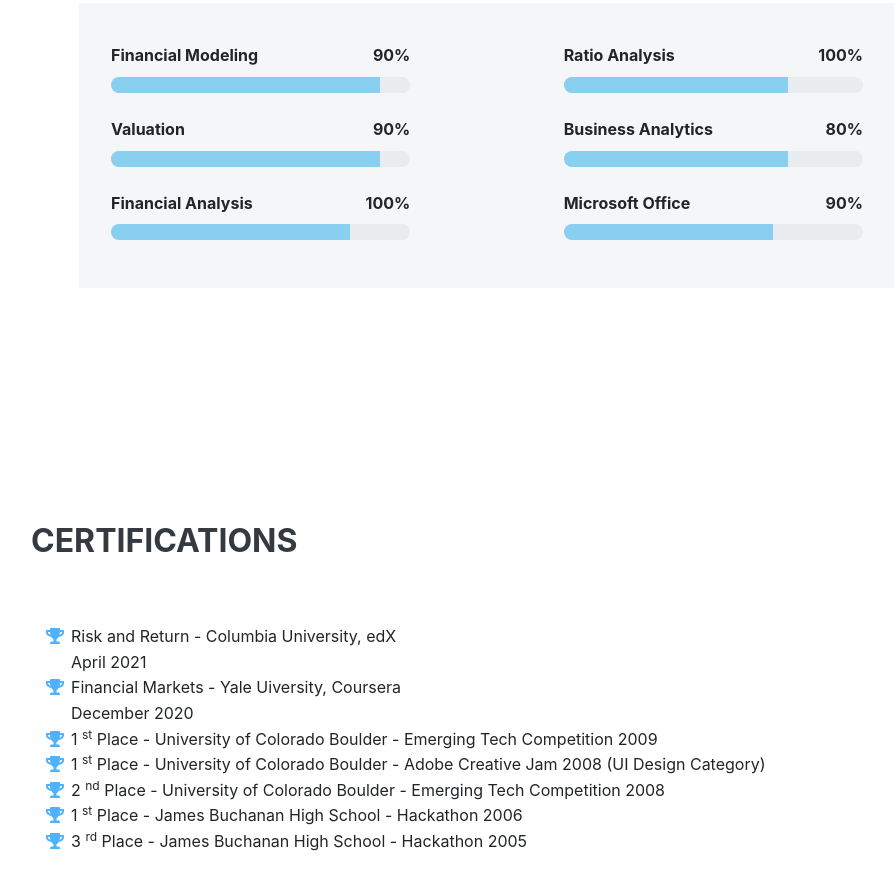
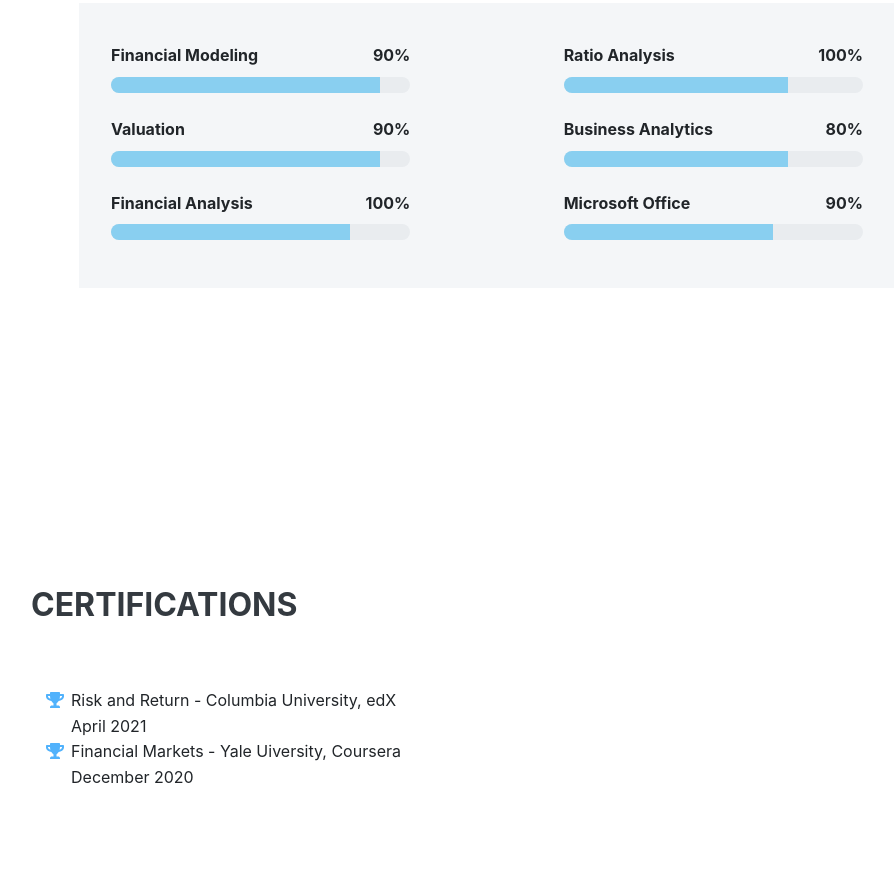
Before and after one commit to aditya-solomon/aditya, a plain HTML site: page index.html in a window 1280 px wide. Shown: the part 4026-4916 px from the top of the page, without its empty margins (289-1183 px from the left). Drawn offline with nearby package versions, Linux system fonts and the light colour scheme; a web font is replaced by a local one.

Commit message:
Update index.html

```diff
--- a/index.html
+++ b/index.html
@@ -244,36 +244,6 @@
                             Financial Markets - Yale Uiversity, Coursera
                             <br>December 2020
                         </li>
-                        <li>
-                            <span class="fa-li"><i class="fas fa-trophy text-primary"></i></span>
-                            1
-                            <sup>st</sup>
-                            Place - University of Colorado Boulder - Emerging Tech Competition 2009
-                        </li>
-                        <li>
-                            <span class="fa-li"><i class="fas fa-trophy text-primary"></i></span>
-                            1
-                            <sup>st</sup>
-                            Place - University of Colorado Boulder - Adobe Creative Jam 2008 (UI Design Category)
-                        </li>
-                        <li>
-                            <span class="fa-li"><i class="fas fa-trophy text-primary"></i></span>
-                            2
-                            <sup>nd</sup>
-                            Place - University of Colorado Boulder - Emerging Tech Competition 2008
-                        </li>
-                        <li>
-                            <span class="fa-li"><i class="fas fa-trophy text-primary"></i></span>
-                            1
-                            <sup>st</sup>
-                            Place - James Buchanan High School - Hackathon 2006
-                        </li>
-                        <li>
-                            <span class="fa-li"><i class="fas fa-trophy text-primary"></i></span>
-                            3
-                            <sup>rd</sup>
-                            Place - James Buchanan High School - Hackathon 2005
-                        </li>
                     </ul>
                 </div>
             </section>
```
